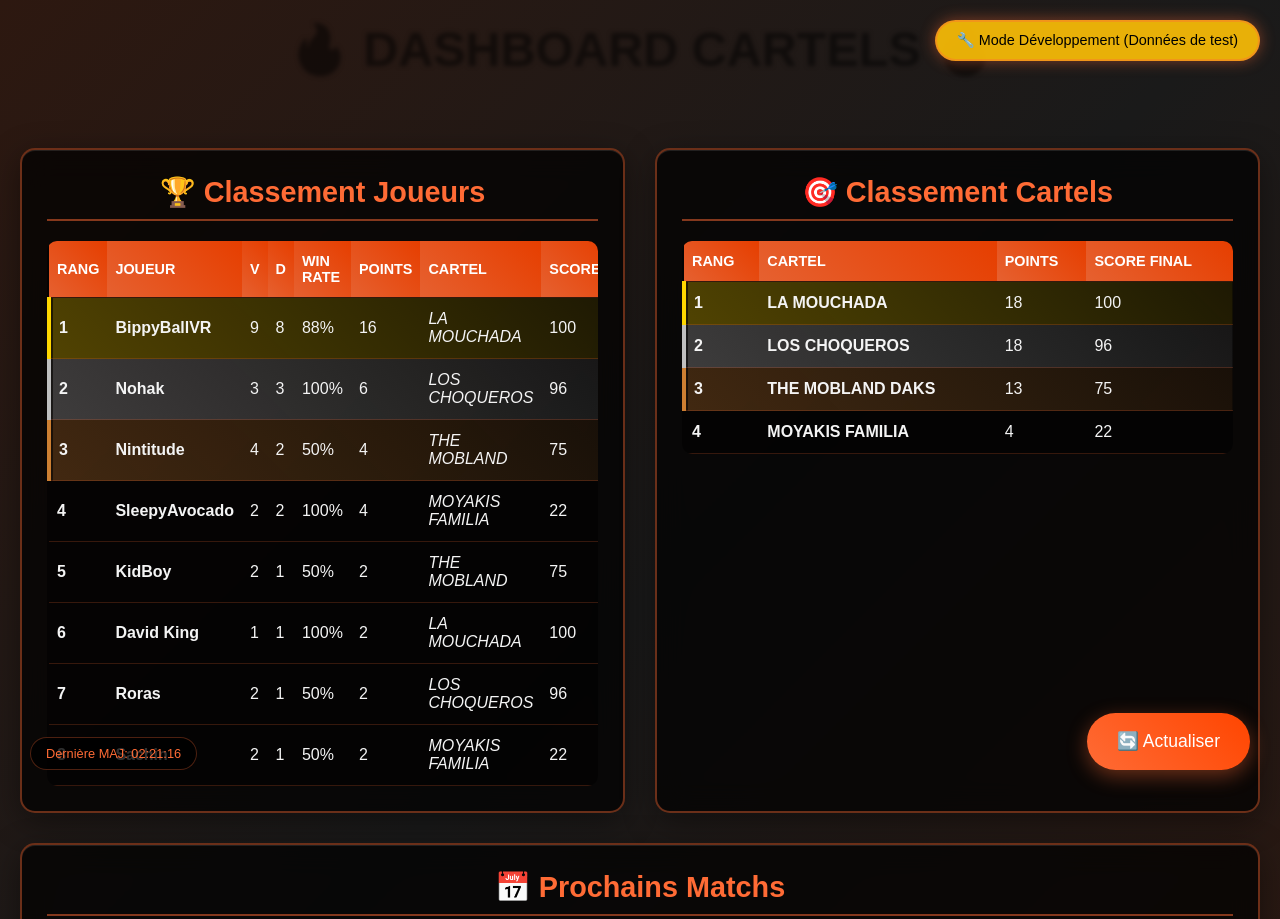
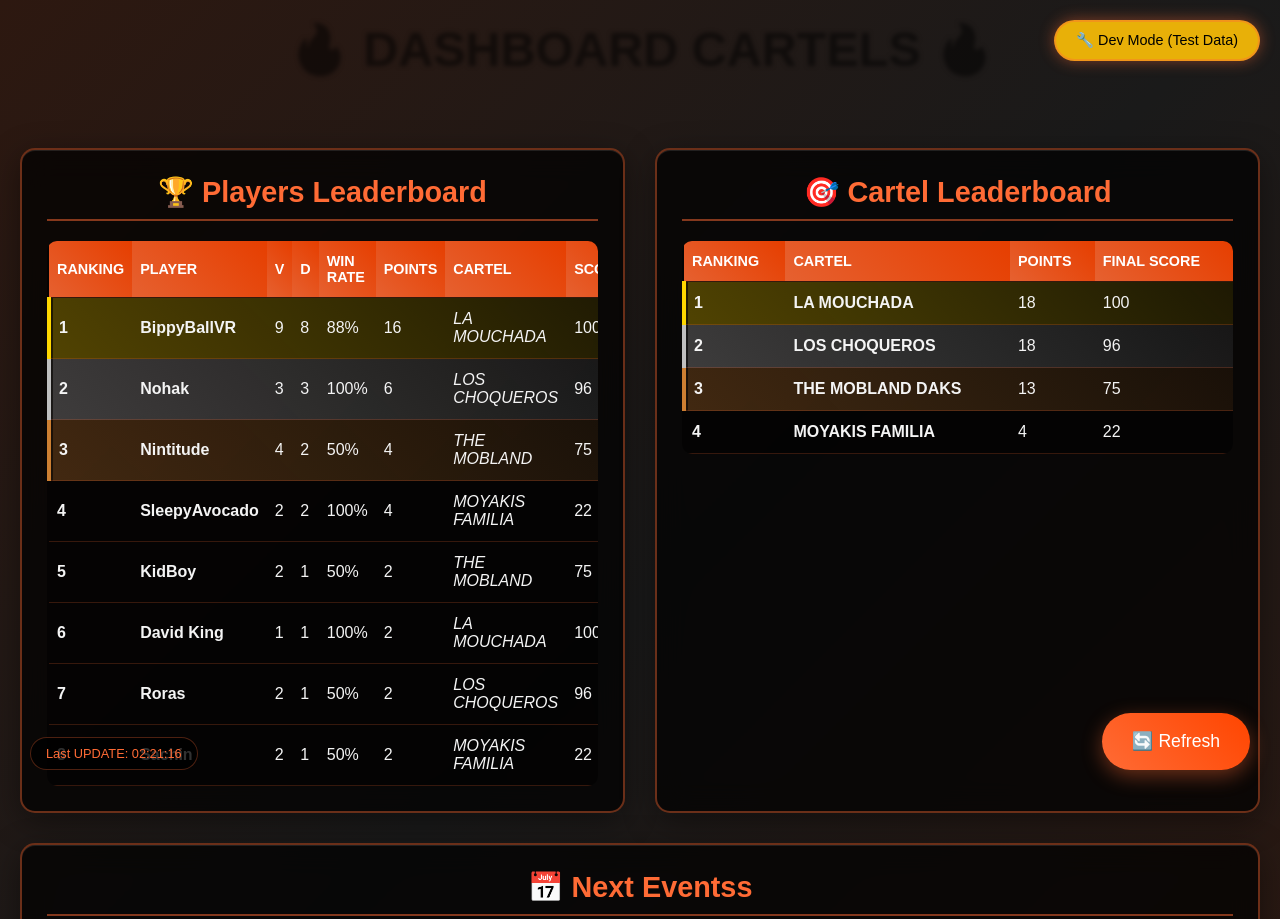
Before and after one commit to zuzusjh/Leaderboard, a plain HTML site: page index.html in a window 1280 px wide. Shown: the top 919 px of the page. Drawn offline with Linux system fonts and the light colour scheme.

Commit message:
Update index.html

```diff
--- a/index.html
+++ b/index.html
@@ -429,22 +429,22 @@
   </head>
   <body>
     <div class="container">
-      <div class="mode-indicator" id="modeIndicator">🔧 Mode Développement</div>
-      <div class="last-update" id="lastUpdate">Dernière MAJ: --:--</div>
+      <div class="mode-indicator" id="modeIndicator">🔧 Dev Mode</div>
+      <div class="last-update" id="lastUpdate">Last UPDATE: --:--</div>
 
       <div class="header">
         <h1>🔥 DASHBOARD CARTELS 🔥</h1>
-        <p>Classements en temps réel des joueurs et cartels</p>
+        <p>Real Time Players & Cartels Leaderboards</p>
       </div>
 
       <div id="content">
         <div class="loading">
-          <p>Chargement des données en cours...</p>
+          <p>Loading current data...</p>
         </div>
       </div>
     </div>
 
-    <button class="refresh-btn" onclick="loadData()">🔄 Actualiser</button>
+    <button class="refresh-btn" onclick="loadData()">🔄 Refresh</button>
 
     <script>
       // Configuration avec l'ID correct de votre Google Sheet
@@ -462,7 +462,7 @@
         try {
           const content = document.getElementById("content");
           content.innerHTML =
-            '<div class="loading"><p>Chargement des données en cours...</p></div>';
+            '<div class="loading"><p>Loading current data...</p></div>';
 
           if (IS_LOCAL) {
             console.log(
@@ -567,7 +567,7 @@
           }
 
           displayData(playerData, cartelData);
-          showSuccessMessage("Données mises à jour avec succès !");
+          showSuccessMessage("Data successfully updated !");
         } catch (error) {
           console.error("Impossible de charger les données réelles:", error);
           throw error;
@@ -610,13 +610,13 @@
         let html = `
                 <div class="dashboard-grid">
                     <div class="section">
-                        <h2>🏆 Classement Joueurs</h2>
+                        <h2>🏆 Players Leaderboard</h2>
                         <div class="table-container">
                             <table>
                                 <thead>
                                     <tr>
-                                        <th>Rang</th>
-                                        <th>Joueur</th>
+                                        <th>Ranking</th>
+                                        <th>Player</th>
                                         <th>V</th>
                                         <th>D</th>
                                         <th>Win Rate</th>
@@ -660,15 +660,15 @@
                     </div>
 
                     <div class="section">
-                        <h2>🎯 Classement Cartels</h2>
+                        <h2>🎯 Cartel Leaderboard</h2>
                         <div class="table-container">
                             <table>
                                 <thead>
                                     <tr>
-                                        <th>Rang</th>
+                                        <th>Ranking</th>
                                         <th>Cartel</th>
                                         <th>Points</th>
-                                        <th>Score Final</th>
+                                        <th>Final Score</th>
                                     </tr>
                                 </thead>
                                 <tbody>
@@ -698,7 +698,7 @@
                     </div>
 
                     <div class="section schedule">
-                        <h2>📅 Prochains Matchs</h2>
+                        <h2>📅 Next Eventss</h2>
                         <div class="schedule-grid">
                             <div class="match-card">
                                 <div class="match-date">18/06/2025 - 15h UTC</div>
@@ -735,7 +735,7 @@
         const content = document.getElementById("content");
         const successDiv = document.createElement("div");
         successDiv.className = "success-message";
-        successDiv.innerHTML = `<strong>✅ Succès:</strong> ${message}`;
+        successDiv.innerHTML = `<strong>✅ Success:</strong> ${message}`;
         content.insertBefore(successDiv, content.firstChild);
 
         setTimeout(() => {
@@ -754,7 +754,7 @@
         });
         document.getElementById(
           "lastUpdate"
-        ).textContent = `Dernière MAJ: ${timeString}`;
+        ).textContent = `Last UPDATE: ${timeString}`;
         lastUpdateTime = now;
       }
 
@@ -765,11 +765,11 @@
       document.addEventListener("DOMContentLoaded", () => {
         const modeIndicator = document.getElementById("modeIndicator");
         if (IS_LOCAL) {
-          modeIndicator.textContent = "🔧 Mode Développement (Données de test)";
+          modeIndicator.textContent = "🔧 Dev Mode (Test Data)";
           modeIndicator.style.backgroundColor = "rgba(255,193,7,0.9)";
           modeIndicator.style.color = "#000";
         } else {
-          modeIndicator.textContent = "🌐 Mode Production (Données réelles)";
+          modeIndicator.textContent = "🌐 Production Mode (Real Data)";
           modeIndicator.style.backgroundColor = "rgba(40,167,69,0.9)";
         }
 
```
